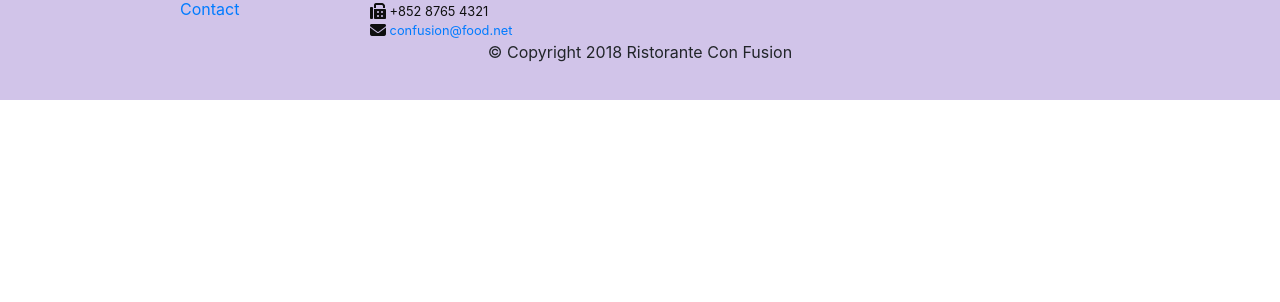
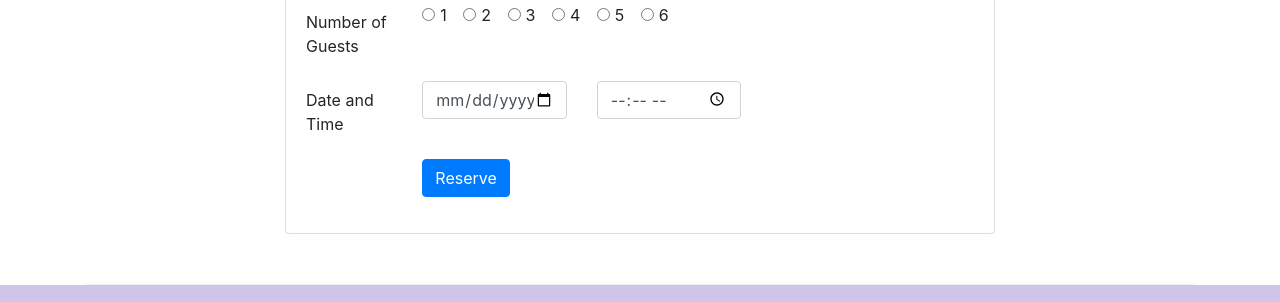
Before and after one commit to AndreyG75/Bootstrap4, a plain HTML site: page index.html in a window 1280 px wide. Shown: the part 1661-1963 px from the top of the page. Before the commit the page ends 1761 px from the top, so only its background shows below. Drawn offline with nearby package versions, Linux system fonts and the light colour scheme.

Commit message:
Task Week 2

```diff
--- a/index.html
+++ b/index.html
@@ -35,13 +35,18 @@
     <header class="jumbotron">
         <div class="container">
             <div class="row row-header">
-                <div class="col-12 col-sm-6">
+                <div class="col-12 col-sm-6 col-md-6">
                     <h1>Ristorante con Fusion</h1>
                     <p>We take inspiration from the World's best cuisines, and create a unique fusion experience. Our lipsmacking creations will tickle your culinary senses!</p>
                 </div>
-                <div class="col-12 col-sm align-self-center">
+                <div class="col-12 col-sm-3 align-self-center col-md-3">
                     <img src="img/logo.png" class="img-fluid">
                 </div>
+                <div class="col-12 col-sm-3 align-self-center col-md-3">
+                  <a class="btn btn-warning btn-sm" href="#card" role="button">Reserve Table</a>
+                </div>
+
+
             </div>
         </div>
     </header>
@@ -71,8 +76,16 @@
                 <h3>This Month's Promotions</h3>
             </div>
             <div class="col col-sm col-md">
-                <h2>Weekend Grand Buffet</h2>
-                <p>Featuring mouthwatering combinations with a choice of five different salads, six enticing appetizers, six main entrees and five choicest desserts. Free flowing bubbly and soft drinks. All for just $19.99 per person </p>
+              <div class="media">
+                      <div class="media-body">
+                          <h2 class="mt-0">Weekend Grand Buffet <span class="badge badge-danger">NEW</span> </h2>
+                          <p class="d-none d-sm-block">Featuring mouthwatering combinations with a choice of five different salads,
+                            six enticing appetizers, six main entrees and five choicest desserts. Free flowing bubbly and soft drinks.
+                            All for just $19.99 per person</p>
+                      </div>
+                      <img class="d-flex mr-3 img-thumbnail align-self-center"
+                              src="img/buffet.png" alt="Buffet">
+                  </div>
             </div>
         </div>
 
@@ -98,7 +111,72 @@
 
             </div>
         </div>
-    </div>
+
+
+  <div class="row row-content justify-content-center">
+  <div class="col-12 col-sm-12 col-md-8">
+     <div class="card" id="card">
+         <h3 class="card-header bg-warning text-white">Reserve a Table</h3>
+         <div class="card-body">
+
+           <form>
+               <div class="form-group row" id="form">
+                   <label for="num_guests" class="col-md-2 col-form-label">Number of Guests</label>
+                   <div class="col-md-10">
+
+                     <div class="form-check form-check-inline">
+                       <input class="form-check-input" type="radio" name="inlineRadioOptions" id="inlineRadio1" value="option1">
+                       <label class="form-check-label" for="inlineRadio1">1</label>
+                     </div>
+                     <div class="form-check form-check-inline">
+                       <input class="form-check-input" type="radio" name="inlineRadioOptions" id="inlineRadio2" value="option2">
+                       <label class="form-check-label" for="inlineRadio2">2</label>
+                     </div>
+                     <div class="form-check form-check-inline">
+                       <input class="form-check-input" type="radio" name="inlineRadioOptions" id="inlineRadio3" value="option3">
+                       <label class="form-check-label" for="inlineRadio3">3</label>
+                     </div>
+                     <div class="form-check form-check-inline">
+                       <input class="form-check-input" type="radio" name="inlineRadioOptions" id="inlineRadio4" value="option4">
+                       <label class="form-check-label" for="inlineRadio4">4</label>
+                     </div>
+                     <div class="form-check form-check-inline">
+                       <input class="form-check-input" type="radio" name="inlineRadioOptions" id="inlineRadio5" value="option5">
+                       <label class="form-check-label" for="inlineRadio5">5</label>
+                     </div>
+                     <div class="form-check form-check-inline">
+                       <input class="form-check-input" type="radio" name="inlineRadioOptions" id="inlineRadio6" value="option6">
+                       <label class="form-check-label" for="inlineRadio6">6</label>
+                     </div>
+
+                   </div>
+               </div>
+
+               <div class="form-group row">
+                     <label for="datetime" class="col-12 col-md-2 col-form-label">Date and Time</label>
+                     <div class="col-5 col-md-3">
+                         <input type="date" class="form-control" id="date" name="date" placeholder="Date">
+                     </div>
+                     <div class="col-5 col-md-3">
+                         <input type="time" class="form-control" id="time" name="time" placeholder="Time">
+                     </div>
+                 </div>
+
+                 <div class="form-group row">
+                     <div class="offset-md-2 col-md-10">
+                         <button type="submit" class="btn btn-primary">Reserve</button>
+                     </div>
+                 </div>
+
+           </form>
+
+
+         </div>
+     </div>
+  </div>
+  </div>
+
+</div>
 
     <footer class="footer">
         <div class="container">
```
Also changed, not shown: 1 other file.
